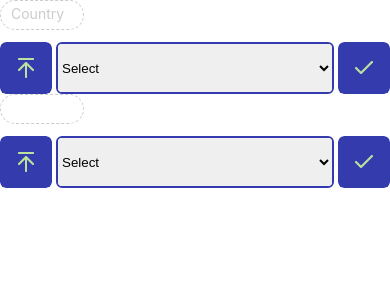
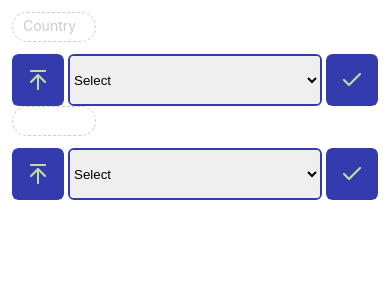
Before and after one commit to lakshya0246/react-native-nested-selector, a React Native app: screen / in a window 390 px wide. Shown: the top 300 px of the page. Built offline with nearby package versions, Linux system fonts and the light colour scheme.

Commit message:
Update styles

```diff
--- a/App.tsx
+++ b/App.tsx
@@ -5,6 +5,7 @@ import {
   StyleSheet,
   useColorScheme,
   StatusBar,
+  View,
 } from "react-native";
 import { MOCK } from "./mock";
 import { NestedSelector } from "./src/components/nestedSelector";
@@ -26,6 +27,7 @@ function App() {
       <StatusBar barStyle={isDarkMode ? "light-content" : "dark-content"} />
 
       <ScrollView contentInsetAdjustmentBehavior="automatic">
+        <View style={styles.container}>
           <NestedSelector
             levels={POLITICAL_HIERARCHY}
             nestedData={MOCK}
@@ -39,18 +41,15 @@ function App() {
               setSelectedItems((prev) => [...prev, _selected])
             }
           />
+        </View>
       </ScrollView>
     </SafeAreaView>
   );
 }
 
 const styles = StyleSheet.create({
-  chipLayout: {
-    flexDirection: "row",
-    flex: 1,
-    flexWrap: "wrap",
-    width: "100%",
-    backgroundColor: "green",
+  container: {
+    padding: 12,
   },
 });
 
```
Lines whose indentation alone changed are shown as unchanged.
